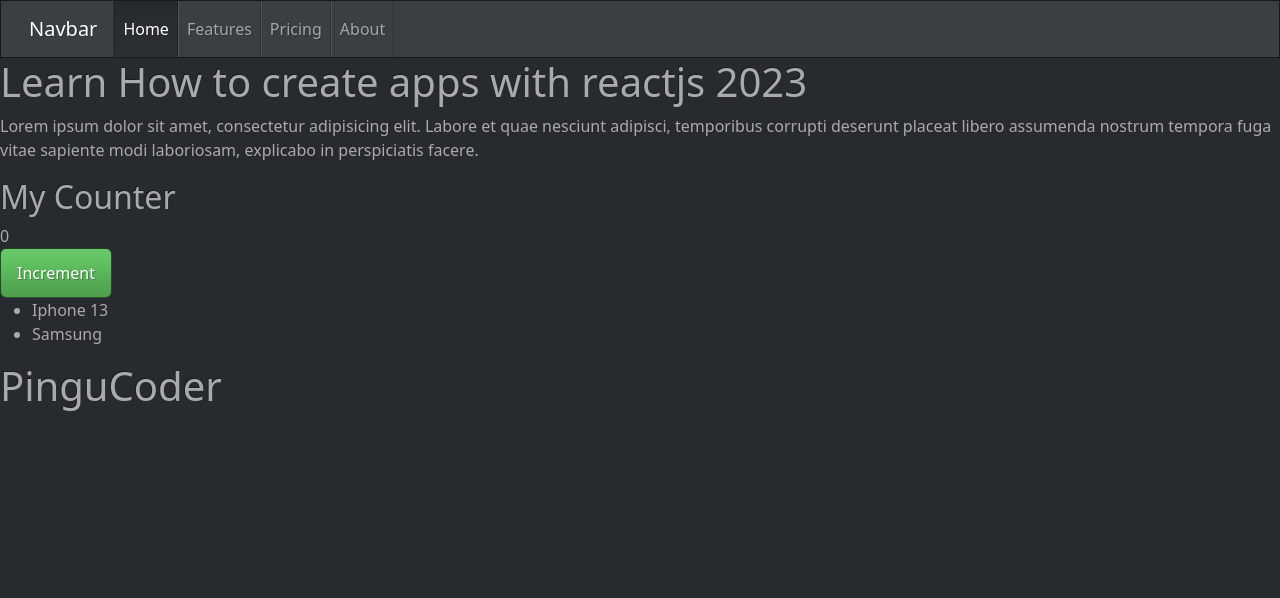
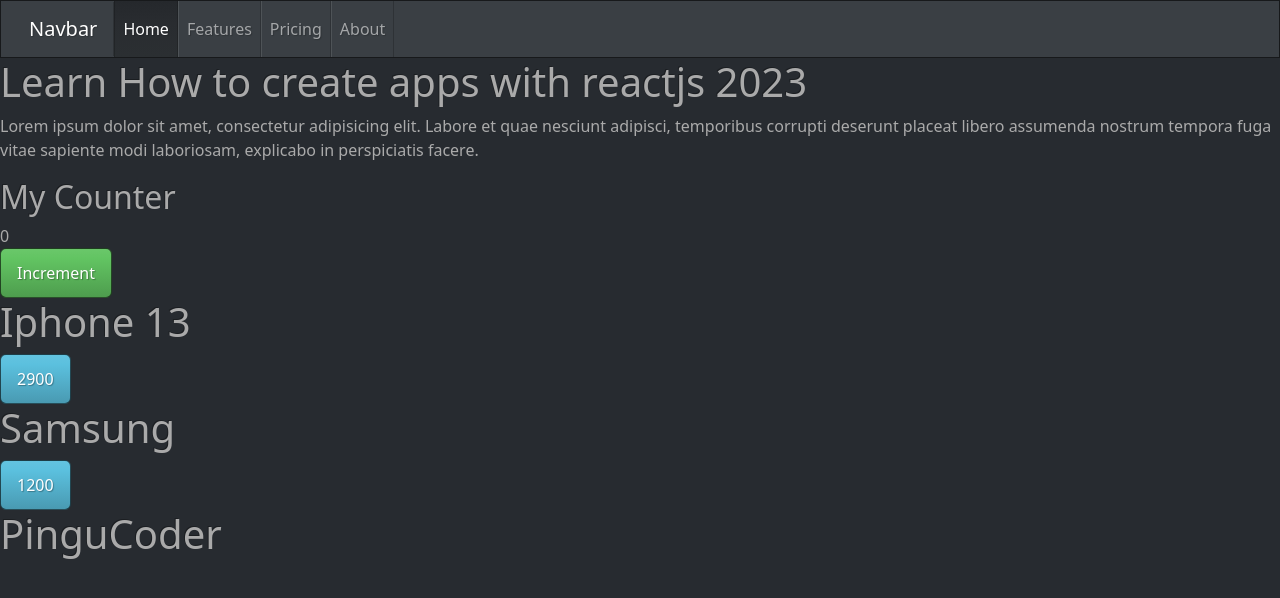
Before and after one commit to Aminetrigithub/learn-react-BC-10-11-12, a React (Vite) app: page / in a window 1280 px wide. Shown: the top 598 px of the page. Built offline with nearby package versions, Linux system fonts and the light colour scheme.

Commit message:
PropTypes

```diff
--- /dev/null
+++ b/src/components/Product.jsx
@@ -0,0 +1,24 @@
+import PropTypes from "prop-types";
+
+const Product = ({ label, price }) => {
+  return (
+    <>
+      <h1>{label}</h1>
+      <button className="btn btn-info">{price}</button>
+    </>
+  );
+};
+
+Product.propTypes = {
+  label: PropTypes.string,
+  price: PropTypes.number.isRequired
+};
+
+Product.defaultProps = {
+  label: "My Product",
+  price: 56655
+}
+
+
+
+export default Product;
--- a/src/components/Products.jsx
+++ b/src/components/Products.jsx
@@ -1,4 +1,5 @@
 import Counter from "./Counter";
+import Product from "./Product";
 
 function Products() {
   let title = "Learn How to create apps with reactjs 2023";
@@ -30,11 +31,13 @@ function Products() {
 
 
       {showList && (
-        <ul>
+        <div>
           {products.map((product, index) => (
-            <li key={index}>{product.label}</li>
+            <div key={index}>
+              <Product label={product.label} price={product.price} />
+            </div>
           ))}
-        </ul>
+        </div>
       )}
     </div>
   );
```
Also changed, not shown: .eslintrc.cjs.
